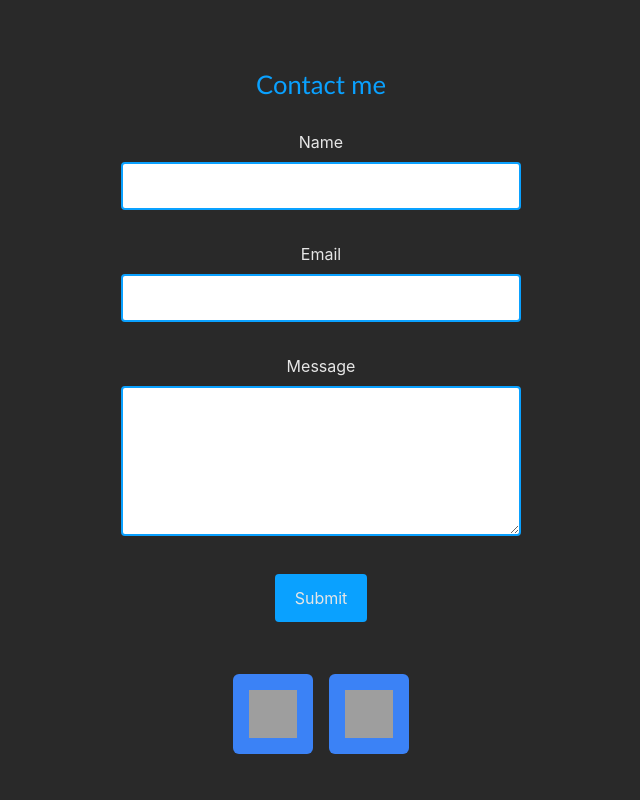
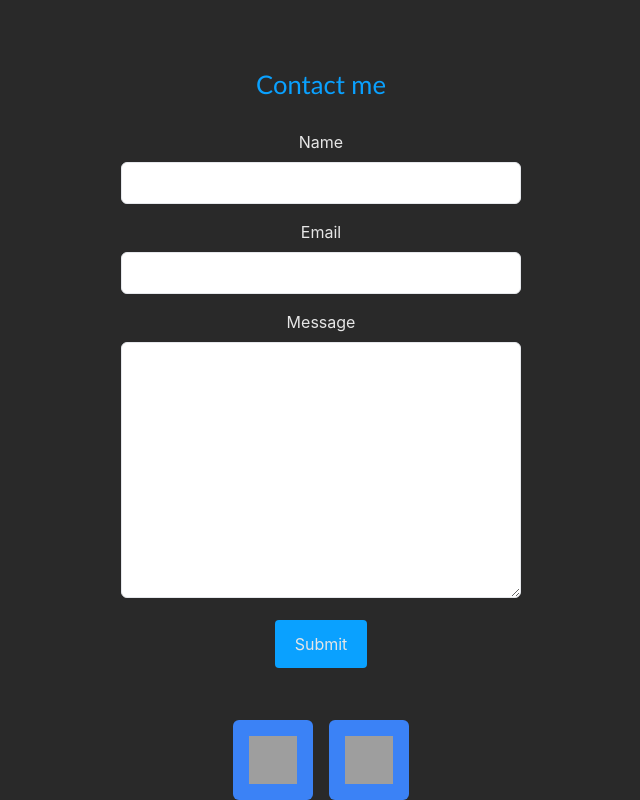
Before and after one commit to HunterShiells/hunter-shiells-portfolio, a Next.js app: page / in a window 1280 px wide. Shown: the part 3628-4428 px from the top of the page, without its empty margins (319-959 px from the left). Before the commit the page ends 4400 px from the top, so only its background shows below. Built offline with nearby package versions, Linux system fonts and the light colour scheme; grey boxes are pictures that could not be loaded.

Commit message:
Fixing of formatting with small screens

```diff
--- a/app/components/Footer.js
+++ b/app/components/Footer.js
@@ -66,40 +66,40 @@ function Footer() {
           value={name}
           onChange={(e) => setName(e.target.value)}
           ref={nameRef}
-          className="w-full p-2 border rounded-md"
+          className="p-2 border rounded-md mb-4 w-64 md:w-full lg:w-full"
         />
 
-        <label htmlFor="email" className="block text-white mt-4 mb-2">Email</label>
+        <label htmlFor="email" className="block text-white mb-2">Email</label>
         <input
           type="email"
           id="email"
           value={email}
           onChange={(e) => setEmail(e.target.value)}
           ref={emailRef}
-          className="w-full p-2 border rounded-md"
+          className="p-2 border rounded-md mb-4 w-64 md:w-full lg:w-full"
         />
 
-        <label htmlFor="message" className="block text-white mt-4 mb-2">Message</label>
+        <label htmlFor="message" className="block text-white mb-2">Message</label>
         <textarea
-          id="message"
-          value={message}
-          onChange={(e) => setMessage(e.target.value)}
-          ref={messageRef}
-          className="w-full p-2 border rounded-md"
-        ></textarea>
-        <button type="submit" className="mt-4 bg-blue-500 text-white py-2 px-4 rounded-lg hover:bg-blue-600 w-full md:w-auto">Submit</button>
+            id="message"
+            value={message}
+            onChange={(e) => setMessage(e.target.value)}
+            ref={messageRef}
+            className="p-2 border rounded-md mb-4 w-64 h-32 md:h-48 md:w-full lg:w-full lg:h-64"
+          ></textarea>
+        <button type="submit" className="bg-blue-500 text-white py-2 px-4 rounded-lg hover:bg-blue-600 w-full md:w-auto">Submit</button>
 
       </form>
       <div className="social-icons flex justify-center mt-8">
         <a href="https://www.linkedin.com/in/hunter-shiells-337072225/" target="_blank" rel="noopener noreferrer">
-          <div className="social-box bg-blue-500 rounded-md p-4 mx-2">
-            <img src="https://lh3.googleusercontent.com/d/1u60Y24MLnehyreBoBoOptOF3GdtuqpWG=s1000?authuser=1" alt="LinkedIn Logo" className="w-12 h-12" />
+          <div className="social-box bg-blue-500 rounded-md p-2 md:p-4 mx-2">
+            <img src="https://lh3.googleusercontent.com/d/1u60Y24MLnehyreBoBoOptOF3GdtuqpWG=s1000?authuser=1" alt="LinkedIn Logo" className="w-12 h-12 md:w-12 md:h-12" />
           </div>
         </a>
 
         <a href="https://github.com/HunterShiells" target="_blank" rel="noopener noreferrer">
-          <div className="social-box bg-blue-500 rounded-md p-4 mx-2">
-            <img src="https://lh3.googleusercontent.com/d/1P2CeGR6qsA6On2uTW180AXQkU-QY88h-=s1000?authuser=1" alt="GitHub Logo" className="w-12 h-12" />
+          <div className="social-box bg-blue-500 rounded-md p-2 md:p-4 mx-2">
+            <img src="https://lh3.googleusercontent.com/d/1P2CeGR6qsA6On2uTW180AXQkU-QY88h-=s1000?authuser=1" alt="GitHub Logo" className="w-12 h-12 md:w-12 md:h-12" />
           </div>
         </a>
       </div>
--- a/app/globals.css
+++ b/app/globals.css
@@ -117,27 +117,6 @@ body {
   color: var(--primaryTextColor);
 }
 
-.contact-form input {
-  width: 100%;
-  padding: 10px;
-  margin-bottom: 16px;
-  border: 2px solid var(--primaryColor);
-  border-radius: 4px;
-  background-color: white;
-  color: black;
-}
-
-.contact-form textarea {
-  width: 100%;
-  padding: 10px;
-  height: 150px;
-  margin-bottom: 16px;
-  border: 2px solid var(--primaryColor);
-  border-radius: 4px;
-  background-color: white;
-  color: black;
-}
-
 .contact-form button {
   padding: 12px 20px;
   background-color: var(--primaryColor);
```
